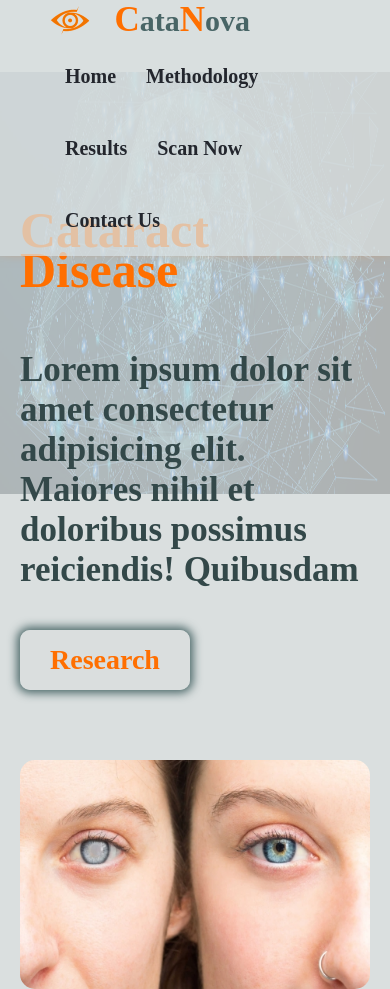
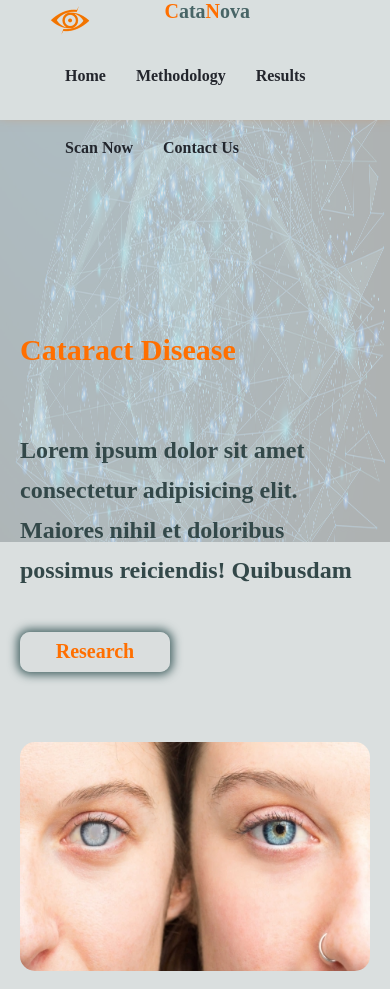
Before and after one commit to hassnaa11/Catanova, a plain HTML site: page index.html in a window 390 px wide. Shown: the top 989 px of the page. Drawn offline with Linux system fonts and the light colour scheme; a web font is replaced by a local one.

Commit message:
finallll

```diff
--- a/css/style.css
+++ b/css/style.css
@@ -5,6 +5,12 @@
     --font-color: #23262D;
     --header-font: #ff6f00;
     --contact-color: rgb(51 72 73);
+
+    --main-heading-font-size: 40px;
+    --text-font-size: 20px;
+    --nav-font-size: 20px;
+    --footer-font-size: 14px;
+
 }
 
 * {
@@ -29,9 +35,24 @@ body {
     font-family: 'Tilt Neon';
 }
 
+@media (max-width: 400px) {
+    :root {
+        --main-heading-font-size: 20px;
+        --text-font-size: 14px;
+        --nav-font-size: 16px;
+        --footer-font-size: 10px;
+    }
+
+    .home button {
+        font-size: 20px !important;
+        width: 150px !important;
+        height: 40px !important;
+    }
+}
+
 .text {
     line-height: 30px;
-    font-size: 20px;
+    font-size: var(--text-font-size);
 }
 
 a {
@@ -58,7 +79,7 @@ ul {
 
 .main-heading {
     font-weight: bold;
-    font-size: 40px;
+    font-size: var(--main-heading-font-size);
     color: var(--header-font);
     margin-bottom: 20px;
     display: block;
@@ -66,13 +87,20 @@ ul {
 
 /* header 1st part */
 .header {
-    position: fixed;
+    position: sticky;
     top: 0;
     right: 0;
     left: 0;
     z-index: 4;
+    height: 72px;
     background-color: rgba(218, 223, 223, 0.738);
     box-shadow: 0px -10px 15px 0px var(--header-font);
+}
+
+@media (max-width: 400px) {
+    .header {
+        height: 120px;
+    }
 }
 
 .header .container {
@@ -89,7 +117,7 @@ ul {
 
 .header .container>.logo {
     font-weight: bold;
-    font-size: 30px;
+    font-size: var(--main-heading-font-size);
     color: var(--second-color);
     font-family: 'Tilt Neon';
     display: flex;
@@ -99,7 +127,6 @@ ul {
 
 .orangeLetter {
     color: var(--header-font);
-    font-size: 35px;
 }
 
 .header .main-nav>ul {
@@ -111,7 +138,7 @@ ul {
     padding-left: 15px;
     padding-right: 15px;
     font-weight: bold;
-    font-size: 20px;
+    font-size: var(--nav-font-size);
 
     >a {
         height: 72px;
@@ -125,6 +152,7 @@ ul {
         font-weight: bold;
     }
 }
+
 
 .header .main-nav>ul>li:hover {
     color: var(--second-color);
@@ -142,7 +170,7 @@ ul {
 }
 
 .home .main-heading {
-    font-size: 50px;
+    font-size: calc(var(--main-heading-font-size) + 10px);
 }
 
 .home .background {
@@ -152,7 +180,7 @@ ul {
     top: 0;
     width: 100%;
     /* height: 51%; */
-    margin-top: 72px;
+    /* margin-top: 72px; */
 }
 
 .home .container {
@@ -161,7 +189,7 @@ ul {
 }
 
 .home .text {
-    font-size: 35px;
+    font-size: calc(var(--text-font-size) + 10px);
     line-height: 40px;
     color: var(--contact-color);
     font-weight: bold;
@@ -341,6 +369,7 @@ li.back a.linkedin {
     display: flex;
     justify-content: center;
     text-align: center;
+    font-size: var(--footer-font-size);
 }
 
 body>div {
--- a/index.html
+++ b/index.html
@@ -90,7 +90,8 @@
         <div class="checkcontainer">
             <div class="right">
                 <p class="main-heading">Scan Now</p>
-                <p>Lorem ipsum dolor sit amet consectetur adipisicing elit. Reprehenderit neque facere nihil ducimus
+                <p class="text">Lorem ipsum dolor sit amet consectetur adipisicing elit. Reprehenderit neque facere
+                    nihil ducimus
                     libero?
                     Officia quas impedit ex at quia odio sit itaque perspiciatis, voluptates nemo consequatur fuga,
                     ratione
```
